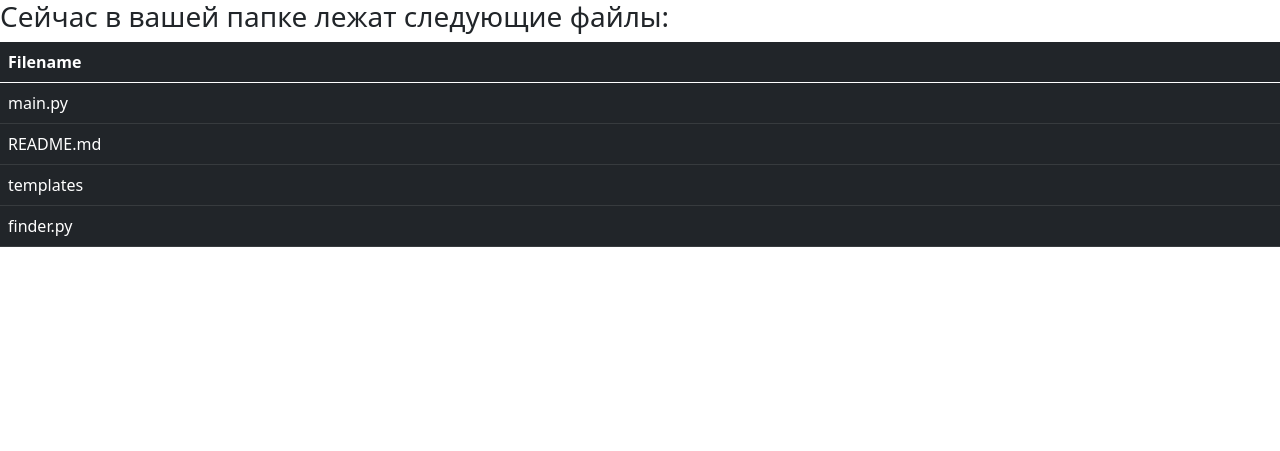
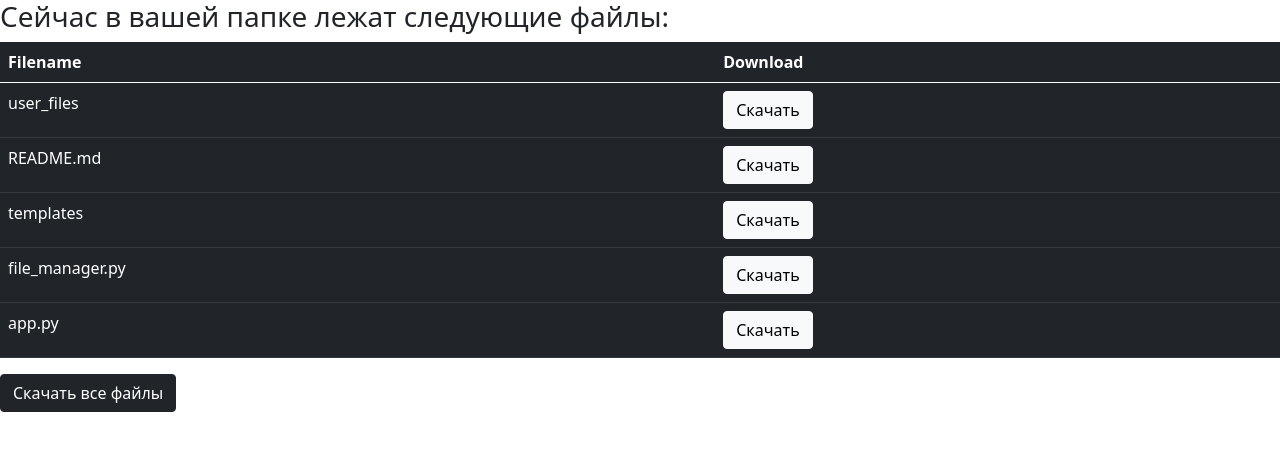
Before and after one commit to liudaihu/FileCloud, a Flask app: page /files in a window 1280 px wide. Shown: the top 451 px of the page. Run offline with Flask 2, Linux system fonts and the light colour scheme; parts of the project's set-up code (start-up, migrations or seed data) failed here and were passed over.

Commit message:
Add "download all files" function

```diff
--- /dev/null
+++ b/app.py
@@ -0,0 +1,16 @@
+from flask import *
+from file_manager import files
+
+app = Flask(__name__)
+
+@app.route("/")
+def main_page():
+    return render_template("main.html")
+
+@app.route("/files")
+def files_page():
+    return render_template("files.html", files=files)
+
+@app.route("/files/download_all")
+def download_all():
+    return send_file("user_files/files.zip", as_attachment=True)
--- a/finder.py
+++ /dev/null
@@ -1,4 +0,0 @@
-import os
-
-os.chdir("user_files")
-files = os.listdir()
--- a/main.py
+++ /dev/null
@@ -1,12 +0,0 @@
-from flask import *
-from finder import files
-
-app = Flask(__name__)
-
-@app.route("/")
-def main_page():
-    return render_template("main.html", data=None)
-
-@app.route("/files")
-def files_page():
-    return render_template("files.html", files=files)
--- a/templates/files.html
+++ b/templates/files.html
@@ -11,15 +11,18 @@
         <thead>
             <tr>
               <th scope="col">Filename</th>
+              <th scope="col">Download</th>
             </tr>
         </thead>
         <tbody>
             {% for file in files %}
                 <tr>
                     <td>{{ file }}</td>
+                    <td><a href="#" type="button" class="btn btn-light">Скачать</a></td>
                 </tr>
             {% endfor %}
         </tbody>
     </table>
+    <a href="/files/download_all" type="button" class="btn btn-dark">Скачать все файлы</a>
 </body>
 </html>
```
Also changed, not shown: file_manager.py (added, +15 -0 lines), README.md.
